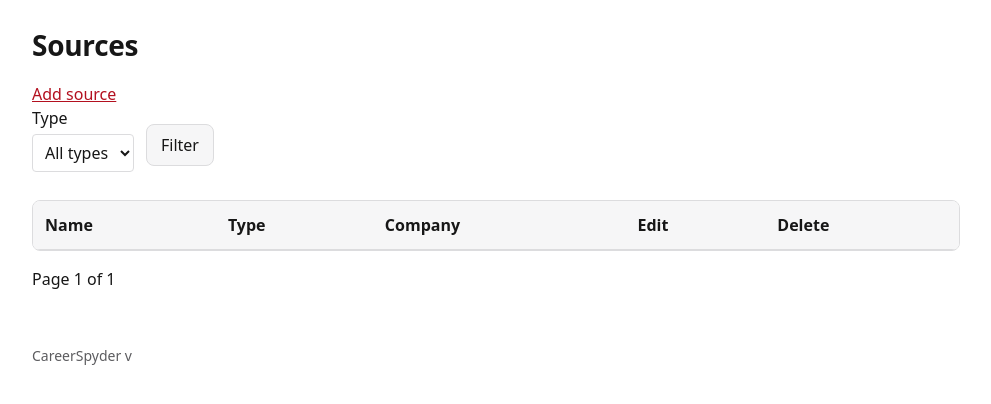
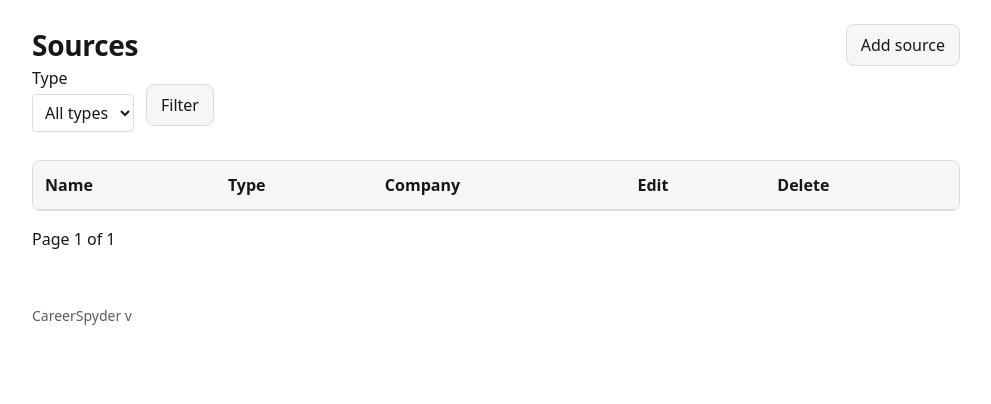
Before and after one commit to jasonkryst/CareerSpyder, a FastAPI app: page /sources in a window 1280 px wide. Shown: the part 73-477 px from the top of the page, without its empty margins (144-1135 px from the left). Run offline with FastAPI, Linux system fonts and the light colour scheme; lists and menus that the app fills with data are empty; parts of the project's set-up code (start-up, migrations or seed data) failed here and were passed over.

Commit message:
Make Map/Table view and Add source prominent buttons (#69)
* style(jobs): make Map/Table view a prominent button top-right of the page title

Was a plain text link below the filter bar, easy to miss. Adds a
reusable .btn class (for styling links like buttons) and a .page-header
flex layout (title + action, wraps at narrow width to avoid the
flexbox min-content overflow this file already works around
elsewhere), then applies both to /jobs and /jobs/map for a consistent
toggle affordance in both directions.

* style(sources): apply the same page-header button treatment to Add source

Same plain-link-under-h1 pattern the Jobs/Map pages had; reuses the
.page-header/.btn classes introduced for the Map view button for
consistency across the two pages that had this issue.

* chore: bump version to 0.32.0 for page-header button styling

```diff
--- a/app/web/static/style.css
+++ b/app/web/static/style.css
@@ -260,6 +260,33 @@ button:hover {
 .btn-primary:hover {
   opacity: 0.9;
   border-color: var(--accent);
+}
+
+.btn {
+  display: inline-block;
+  background: var(--bg-elevated);
+  color: var(--fg);
+  border: 1px solid var(--border);
+  border-radius: var(--radius);
+  padding: 0.5rem 0.875rem;
+  text-decoration: none;
+  cursor: pointer;
+}
+
+.btn:hover {
+  border-color: var(--accent);
+}
+
+.page-header {
+  display: flex;
+  justify-content: space-between;
+  align-items: center;
+  flex-wrap: wrap;
+  gap: var(--space-3);
+}
+
+.page-header h1 {
+  margin: 0;
 }
 
 input[type="text"], input[type="email"], input[type="number"], select {
--- a/app/web/templates/jobs.html
+++ b/app/web/templates/jobs.html
@@ -2,7 +2,10 @@
 {% from "_sort_header.html" import sort_th %}
 {% from "_external_link.html" import external_link %}
 {% block content %}
-<h1>Jobs</h1>
+<div class="page-header">
+  <h1>Jobs</h1>
+  <a href="{{ query_url(request, '/jobs/map') }}" class="btn">Map view</a>
+</div>
 <form method="get" action="/jobs" class="filter-bar">
   <input type="hidden" name="sort" value="{{ request.query_params.get('sort', '') }}">
   <input type="hidden" name="dir" value="{{ request.query_params.get('dir', '') }}">
@@ -50,7 +53,6 @@
   <button type="submit">Filter</button>
   {% if filters.company or filters.source or filters.location or filters.removed or filters.emailed or filters.status %}<a href="/jobs">Clear filters</a>{% endif %}
 </form>
-<p><a href="{{ query_url(request, '/jobs/map') }}">Map view</a></p>
 <div class="table-scroll">
 <table>
   <thead>
--- a/app/web/templates/jobs_map.html
+++ b/app/web/templates/jobs_map.html
@@ -9,7 +9,10 @@
 <script src="/static/map.js" defer></script>
 {% endblock %}
 {% block content %}
-<h1>Jobs Map</h1>
+<div class="page-header">
+  <h1>Jobs Map</h1>
+  <a href="{{ query_url(request, '/jobs') }}" class="btn">Table view</a>
+</div>
 <form method="get" action="/jobs/map" class="filter-bar">
   <label>Company <input type="text" name="company" value="{{ filters.company }}" placeholder="Any company"></label>
   <label>Search name
@@ -39,6 +42,5 @@
   <button type="submit">Filter</button>
   {% if filters.company or filters.source or filters.location or filters.removed or filters.emailed or filters.status %}<a href="/jobs/map">Clear filters</a>{% endif %}
 </form>
-<p><a href="{{ query_url(request, '/jobs') }}">Table view</a></p>
 <div id="map" data-jobs-url="{{ query_url(request, '/jobs/map/data') }}" style="height: 600px;"></div>
 {% endblock %}
--- a/app/web/templates/sources_list.html
+++ b/app/web/templates/sources_list.html
@@ -1,8 +1,10 @@
 {% extends "base.html" %}
 {% from "_sort_header.html" import sort_th %}
 {% block content %}
-<h1>Sources</h1>
-<a href="/sources/new">Add source</a>
+<div class="page-header">
+  <h1>Sources</h1>
+  <a href="/sources/new" class="btn">Add source</a>
+</div>
 <form method="get" action="/sources" class="filter-bar">
   <input type="hidden" name="sort" value="{{ request.query_params.get('sort', '') }}">
   <input type="hidden" name="dir" value="{{ request.query_params.get('dir', '') }}">
--- a/pyproject.toml
+++ b/pyproject.toml
@@ -4,7 +4,7 @@ build-backend = "setuptools.build_meta"
 
 [project]
 name = "careerspyder"
-version = "0.31.0"
+version = "0.32.0"
 requires-python = ">=3.12"
 dependencies = [
     "fastapi>=0.110",
```
Also changed, not shown: CHANGELOG.md.
